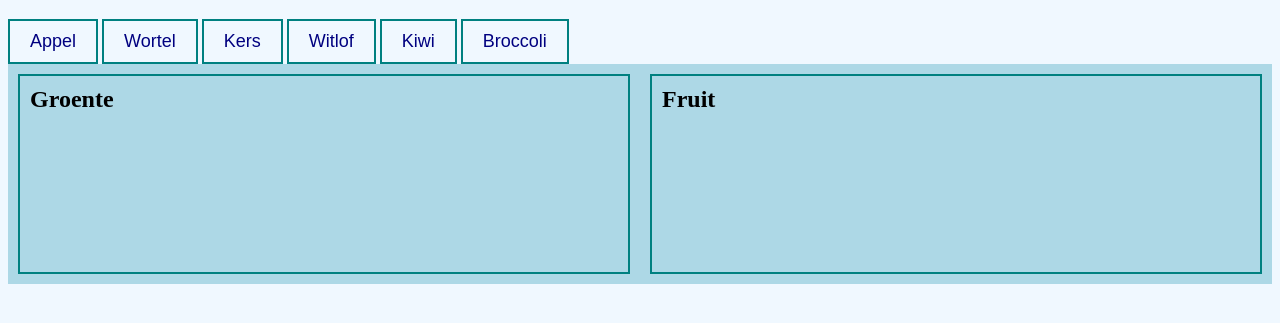
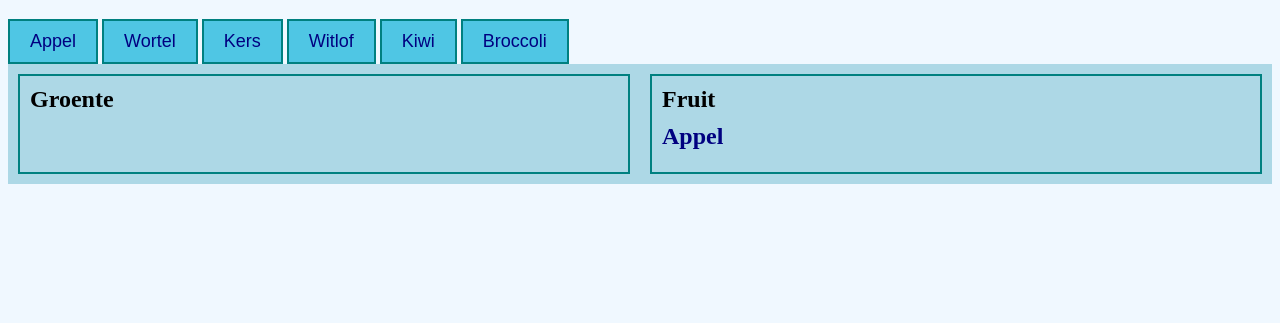
Before and after one commit to SHKlarenbeek/F1M2J, a plain HTML site: page web/les2-boodschappen/index.html in a window 1280 px wide. Both pictures are taken after a click on the button "Appel". Shown: the part 61-384 px from the top of the page. Drawn offline with Linux system fonts and the light colour scheme.

Commit message:
Werkende Koelkast

```diff
--- a/web/les2-boodschappen/index.html
+++ b/web/les2-boodschappen/index.html
@@ -11,13 +11,14 @@
     <h1>Boodschappen Lijst</h1>
 
     <div id="boodschappen">
-        <button>Appel</button>
-        <button>Wortel</button>
-        <button>Kers</button>
-        <button>Witlof</button>
-        <button>Kiwi</button>
-        <button>Broccoli</button>
+        <button onclick="zetInFruitLa('Appel')">Appel</button>
+        <button onclick="zetInGroenteLa('Wortel')">Wortel</button>
+        <button onclick="zetInFruitLa('Kers')">Kers</button>
+        <button onclick="zetInGroenteLa('Witlof')">Witlof</button>
+        <button onclick="zetInFruitLa('Kiwi')">Kiwi</button>
+        <button onclick="zetInGroenteLa('Broccoli')">Broccoli</button>
     </div>
+
     <div id="koelkast">
 
         <section id="groente">
--- a/web/les2-boodschappen/script.js
+++ b/web/les2-boodschappen/script.js
@@ -1 +1,22 @@
 console.log("Script is geladen!")
+
+const groentevak = document.getElementById('groente')
+const fruitvak = document.getElementById('fruit')
+
+function zetInFruitLa(fruit){
+    console.log(fruit);
+
+    const nieuwElement = document.createElement('h2');
+    nieuwElement.innerHTML = fruit;
+    nieuwElement.className = 'navy';
+    fruitvak.appendChild(nieuwElement);
+}
+
+function zetInGroenteLa(groente){
+    console.log(groente);
+
+    const nieuweElement = document.createElement('h2');
+    nieuweElement.innerHTML = groente;
+    nieuweElement.className = 'navy';
+    groentevak.appendChild(nieuweElement);
+}
--- a/web/les2-boodschappen/style.css
+++ b/web/les2-boodschappen/style.css
@@ -17,16 +17,20 @@ body{
 section{
     border: 2px solid teal;
     padding: 10px;
-    min-height: 200px;
+    min-height: 100px;
 }
 
 h2{
     margin: 0 0 10px 0;
 }
 
+.navy{
+    color: navy;
+}
+
 button{
     padding: 10px 20px;
-    background-color: aliceblue;
+    background-color: rgb(79, 198, 228);
     color: navy;
     font-size: 18px;
     border: 2px solid teal;
```
